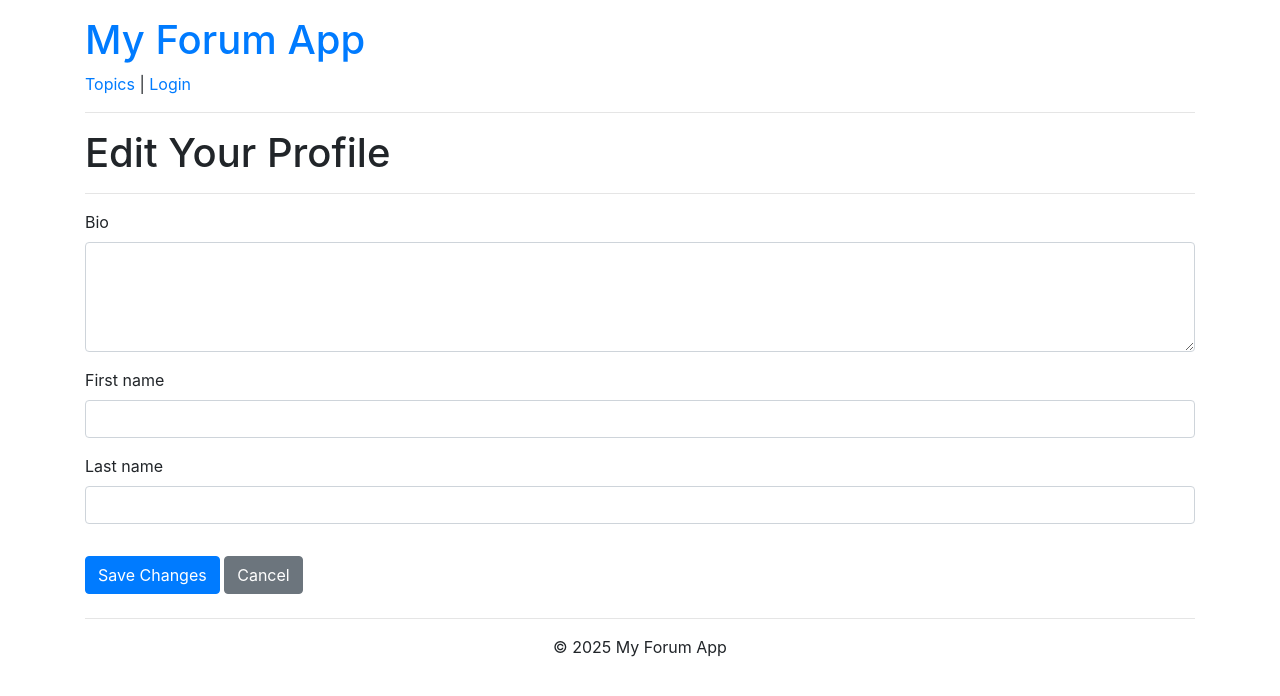
After one commit to tugrapaydiner/SENG2040_A4, a Django app: template src/profiles/templates/profiles/profile_edit.html in a window 1280 px wide. The commit adds this page. Shown: the top 696 px of the page. Run offline with Django 5.2, Linux system fonts and the light colour scheme; the template is opened without the code that fills it: values that come from a table or form of the project are taken from there, others are empty; some libraries are stand-ins or nearby versions.

Commit message:
Implemented profile edit, add favicon, limit dropzone files

```diff
--- a/src/posts/static/posts/js/detail.js
+++ b/src/posts/static/posts/js/detail.js
@@ -19,7 +19,7 @@ document.addEventListener('DOMContentLoaded', function () {
     console.log("Upload URL:", uploadUrl);
 
     let myDropzone = null; // hold the Dropzone
-    if (postReplyForm && postReplyForm.classList.contains('dropzone')) // check if element exists and is a dropzone
+    if (postReplyForm && postReplyForm.classList.contains('dropzone') && uploadUrl && csrfToken && submitButton && postsContainer) // check if element exists and is a dropzone
     {
         myDropzone = new Dropzone("#post-reply-form",
             {
@@ -30,6 +30,7 @@ document.addEventListener('DOMContentLoaded', function () {
             maxFiles: 5, // max 5 of files allowed
             paramName: "file", // name of the file par
                 addRemoveLinks: true, // show remove links for uploaded files
+                acceptedFiles: "image/*",
                 headers: // add CSRF token to Dropzone requests
                 {
                     'X-CSRFToken': csrfToken
--- /dev/null
+++ b/src/profiles/forms.py
@@ -0,0 +1,11 @@
+from django import forms
+from .models import Profile
+
+class ProfileForm(forms.ModelForm):
+    bio = forms.CharField(widget=forms.Textarea(attrs={'rows': 4}), required=False)
+    first_name = forms.CharField(max_length=30, required=False)
+    last_name = forms.CharField(max_length=150, required=False)
+
+    class Meta:
+        model = Profile
+        fields = ['bio']
--- a/src/profiles/models.py
+++ b/src/profiles/models.py
@@ -5,7 +5,7 @@ User = settings.AUTH_USER_MODEL # get active User model in settings
 
 class Profile(models.Model):
     user = models.OneToOneField(User, on_delete=models.CASCADE) # if User deleted, delete Profile
-    # I can add more fields like bio, avatar later
+    bio = models.TextField(blank=True, null=True)
     created = models.DateTimeField(auto_now_add=True) # record creation time auto (once)
     updated = models.DateTimeField(auto_now=True) # record update time auto (every save)
 
--- /dev/null
+++ b/src/profiles/templates/profiles/profile_detail.html
@@ -0,0 +1,4 @@
+         {% if request.user == profile.user %}
+            <hr>
+            <a href="{% url 'profiles:profile_edit' %}" class="btn btn-secondary">Edit Profile</a>
+         {% endif %}
--- /dev/null
+++ b/src/profiles/templates/profiles/profile_edit.html
@@ -0,0 +1,16 @@
+{% extends 'base.html' %}
+{% load crispy_forms_tags %}
+
+{% block title %}Edit Profile{% endblock title %}
+
+{% block content %}
+<h1>Edit Your Profile</h1>
+<hr>
+<form method="post" enctype="multipart/form-data">
+    {# Add enctype if adding ImageField later #}
+    {% csrf_token %}
+    {% crispy form %}
+    <button type="submit" class="btn btn-primary mt-3">Save Changes</button>
+    <a href="{% url 'profiles:profile_detail' username=request.user.username %}" class="btn btn-secondary mt-3">Cancel</a>
+</form>
+{% endblock content %}
--- a/src/templates/base.html
+++ b/src/templates/base.html
@@ -41,7 +41,7 @@
     <script src="https://cdn.jsdelivr.net/npm/jquery@3.5.1/dist/jquery.slim.min.js" integrity="sha384-DfXdz2htPH0lsSSs5nCTpuj/zy4C+OGpamoFVy38MVBnE+IbbVYUew+OrCXaRkfj" crossorigin="anonymous"></script>
     <script src="https://cdn.jsdelivr.net/npm/bootstrap@4.6.2/dist/js/bootstrap.bundle.min.js" integrity="sha384-Fy6S3B9q64WdZWQUiU+q4/2Lc9npb8tCaSX9FK7E8HnRr0Jz8D6OP9dO5Vg3Q9ct" crossorigin="anonymous"></script>
     <script src="https://unpkg.com/dropzone@5/dist/min/dropzone.min.js"></script>
-
+    <link rel="shortcut icon" type="image/png" href="{% static
     {% block scripts %}
     {% endblock scripts %}
 </body>
```
Also changed, not shown: src/profiles/urls.py (added, +9 -0 lines), src/profiles/views.py (+37 -2 lines).
